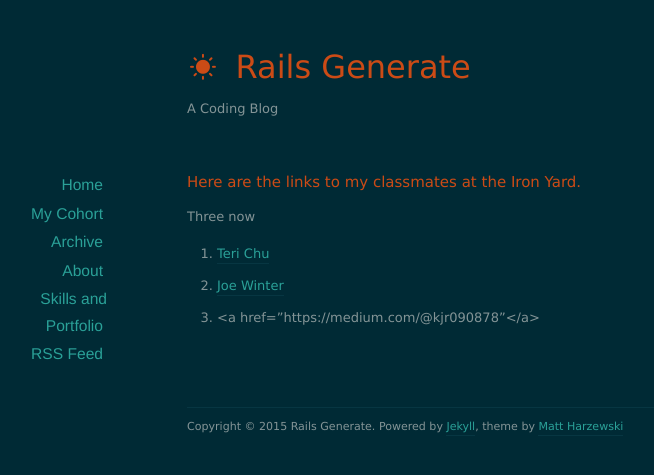
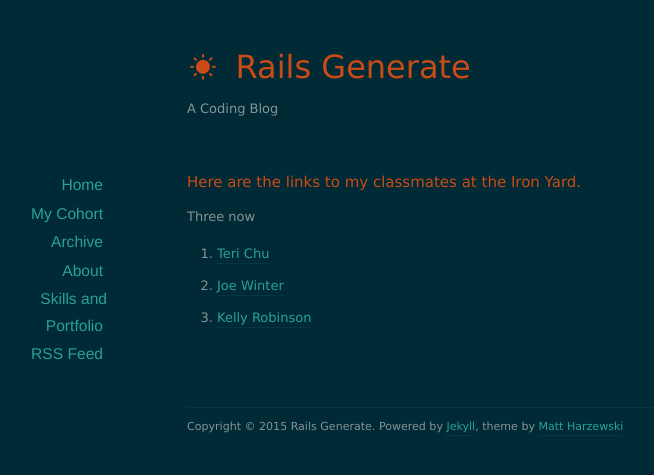
Before and after one commit to calderete/blog.github.io, a Jekyll site: the page built from cohort.md, in a window 1280 px wide. Shown: the top 475 px of the page, without its empty margins (203-857 px from the left). Built offline with Jekyll 4.4.1, drawn with Linux system fonts in a browser that asks for light colours; nearby versions of some CDN libraries.

Commit message:
fixed small bug

```diff
--- a/cohort.md
+++ b/cohort.md
@@ -7,4 +7,4 @@ Three now
 
 * <a href="http://www.getlosthere.com">Teri Chu</a>
 * <a href="https://joe.ventures">Joe Winter</a>
-* <a href="https://medium.com/@kjr090878"</a>
+* <a href="https://medium.com/@kjr090878">Kelly Robinson</a>
```
